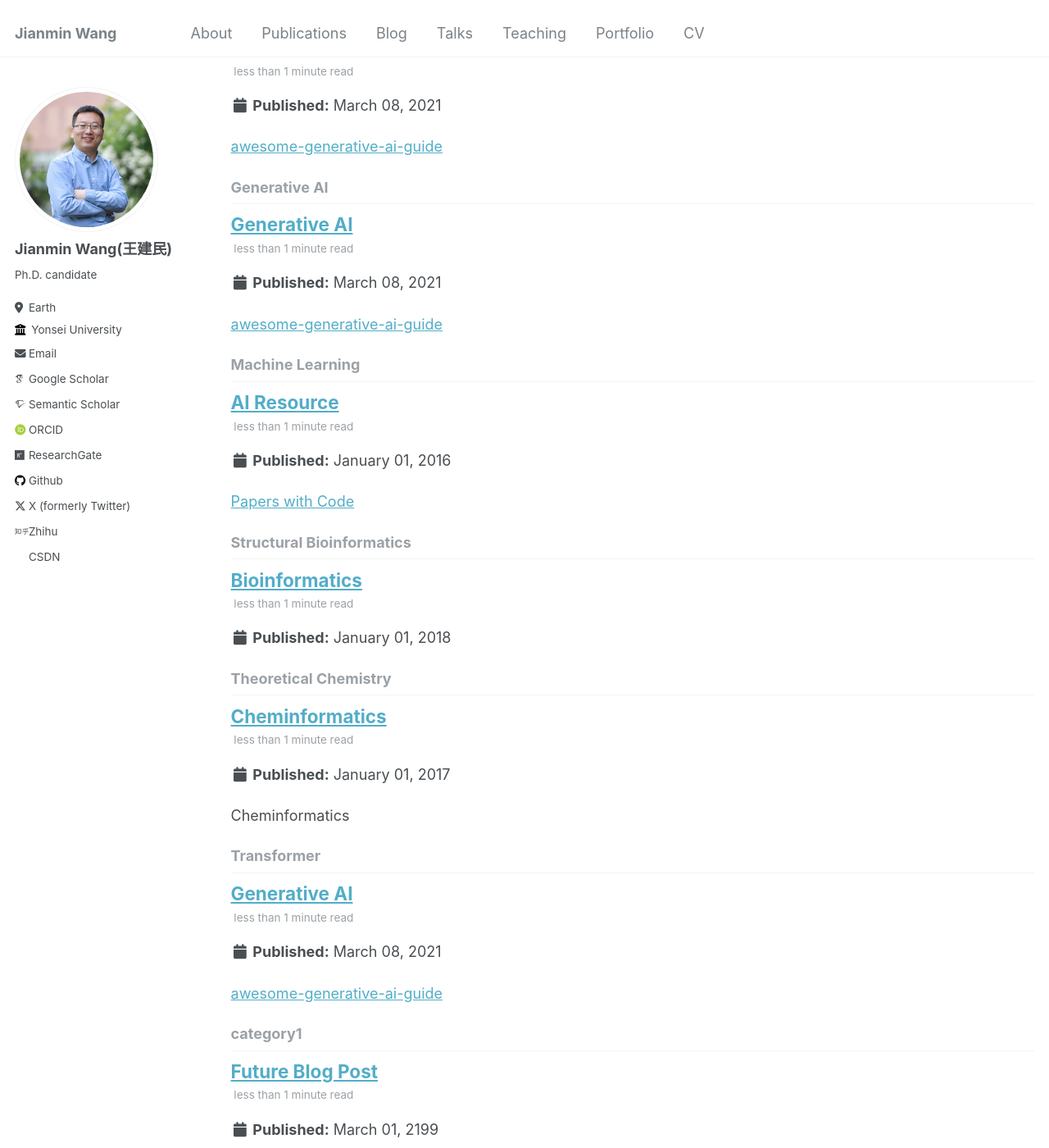
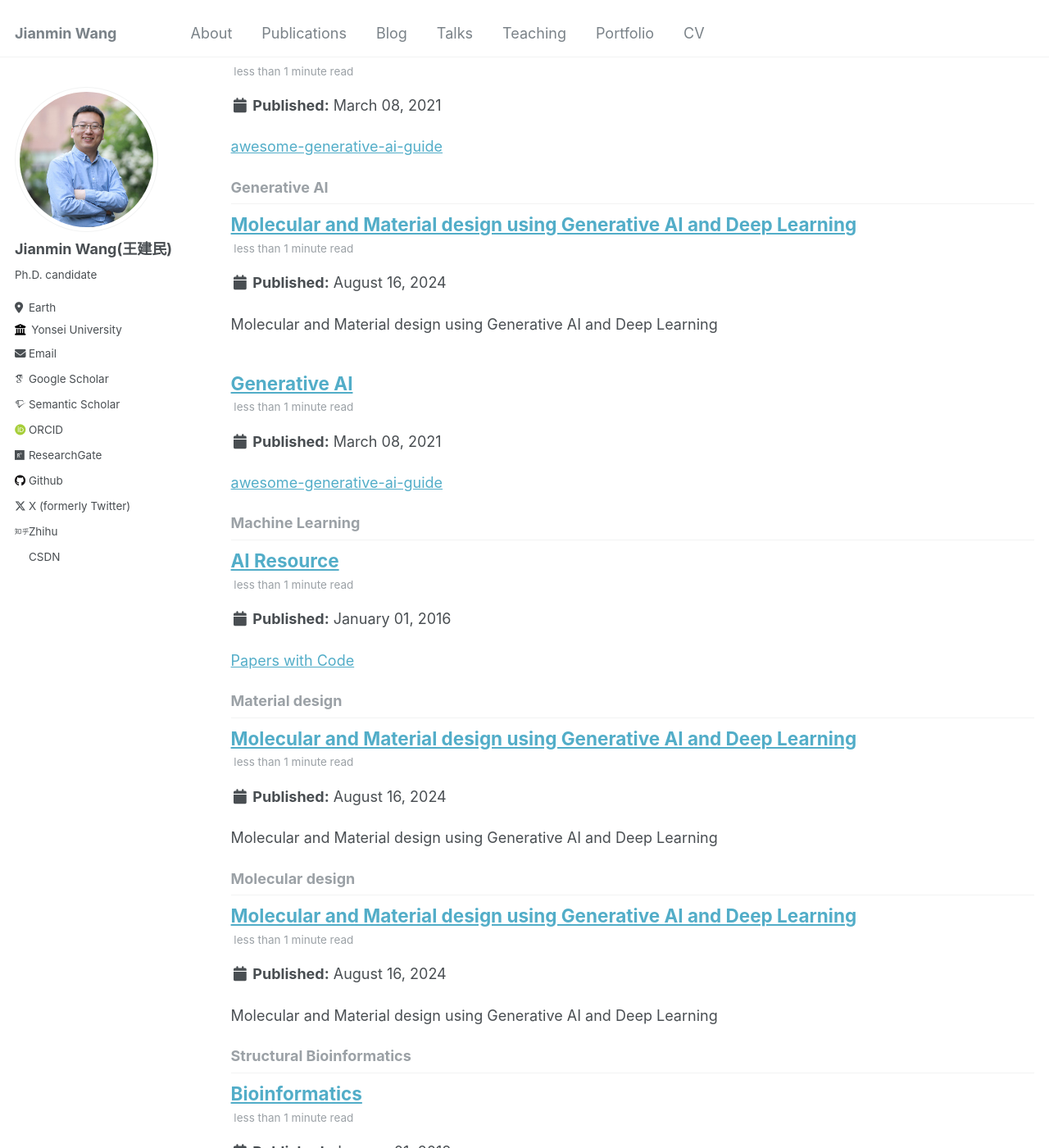
Before and after one commit to Jianmin2drugai/Jianmin2drugai.github.io, a Jekyll site: the page built from _pages/tag-archive.html, in a window 1280 px wide and 1400 px high, scrolled down 1357 px. Shown: the whole window at 82% size. Built offline with Jekyll 4.4.1, drawn with Linux system fonts in a browser that asks for light colours; some web fonts are replaced; some of the changed text lies outside the part shown.

Commit message:
Update and rename 2024-08-016-generativeai-mol-note-post.md to 2024-08-16-generativeai-mol-note-post.md

```diff
--- a/_posts/2024-08-016-generativeai-mol-note-post.md
+++ b/_posts/2024-08-16-generativeai-mol-note-post.md
@@ -8,3 +8,5 @@ tags:
   - Molecular design
   - Material design
 ---
+
+Molecular and Material design using Generative AI and Deep Learning
```
